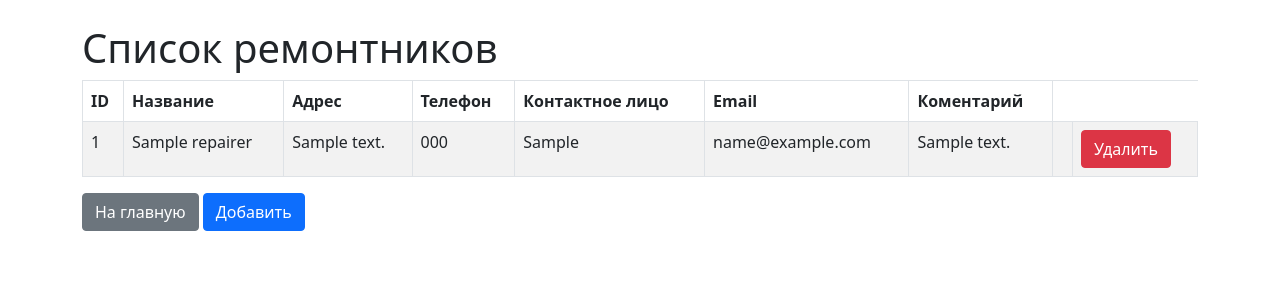
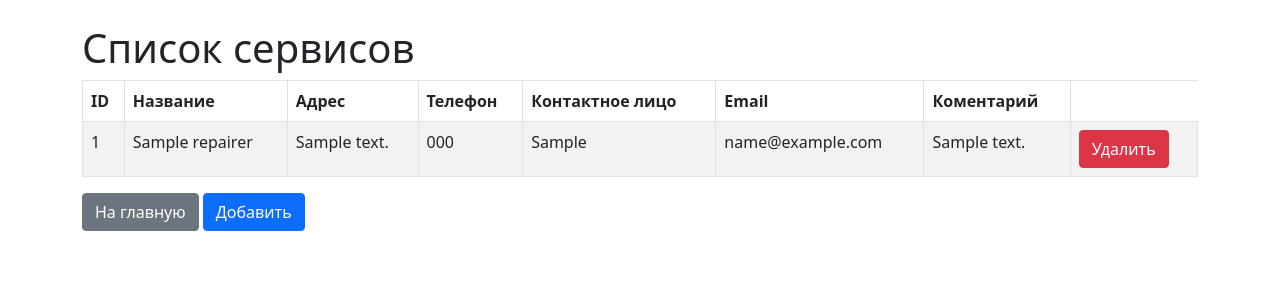
Before and after one commit to botnbot/instrument_control, a Django app: page /repairers/ in a window 1280 px wide. Shown: the part 58-358 px from the top of the page. Run offline with Django 5.2, Linux system fonts and the light colour scheme; tables that the repository leaves empty hold one stand-in row (values such as "Sample post"); some libraries are stand-ins or nearby versions.

Commit message:
repairer.id replaced for repairer.pk

```diff
--- a/core/models.py
+++ b/core/models.py
@@ -19,7 +19,7 @@ class Instruments(models.Model):
         (STATUS_BROKEN, "сломан"),
     ]
     name = models.CharField(max_length=100, verbose_name="Наименование")
-    inventory_N = models.IntegerField(
+    inventory_number = models.IntegerField(
         unique=True,
         null=True,
         blank=True,
--- a/core/templates/core/instruments/instruments_confirm_delete.html
+++ b/core/templates/core/instruments/instruments_confirm_delete.html
@@ -5,7 +5,7 @@
 <body>
     <div class="container mt-5">
         <h1 class="mb-4">Удалить инструмент</h1>
-        <p>Вы уверены, что хотите удалить "{{ instruments.name }} инв№{{ instruments.inventory_N }}"?</p>
+        <p>Вы уверены, что хотите удалить "{{ instruments.name }} инв№{{ instruments.inventory_number }}"?</p>
         <form method="post">
             {% csrf_token %}
             <button type="submit" class="btn btn-danger">Удалить</button>
--- a/core/templates/core/repairers/repairer_list.html
+++ b/core/templates/core/repairers/repairer_list.html
@@ -1,12 +1,12 @@
 {% extends 'base.html' %}
-{% block title %}Список ремонтников{% endblock %}
+{% block title %}Список сервисов{% endblock %}
 
 
 {% block content %}
 
-<h1>Список ремонтников</h1>
+<h1>Список сервисов</h1>
 {% if repairers %}
-<table class="table table-striped table table-bordered">
+<table class="table table-striped table-hover table-bordered">
     <thead>
     <tr>
         <th scope="col">ID</th>
@@ -21,14 +21,14 @@
     <tbody>
     {% for repairer in repairers %}
     <tr>
-        <td>{{ repairer.id }}</td>
+        <td>{{ repairer.pk }}</td>
         <td> <a href="{% url 'core:repairer_detail' repairer.id %}" class="info-table-link">{{ repairer.name }}</a></td>
         <td>{{ repairer.address }}</td>
         <td>{{ repairer.phone }}</td>
         <td>{{ repairer.contact_person }}</td>
         <td>{{ repairer.email }}</td>
         <td> {{ repairer.comment }}</td>
-        <td> <td><a href="{% url 'core:repairer_delete' repairer.pk %}" class="btn btn-danger">Удалить</a></td>
+        <td> <a href="{% url 'core:repairer_delete' repairer.pk %}" class="btn btn-danger">Удалить</a></td>
     </tr>
     {% endfor %}
     </tbody>
@@ -54,7 +54,7 @@
 </nav>
 {% endif %}
 {% else %}
-<p>Нет ремонтников</p>
+<p>Нет сервисов</p>
 {% endif %}
 
 <a href="{% url 'core:repairer_list' %}" class="btn btn-secondary">На главную</a>
--- a/core/templates/core/repairs/repair_list.html
+++ b/core/templates/core/repairs/repair_list.html
@@ -6,7 +6,7 @@
 
 <h1>Список ремонтов</h1>
 {% if repairs %}
-<table class="table table-striped table-bordered">
+<table class="table table-striped table-hover table-bordered">
     <thead>
     <tr>
         <th scope="col">ID</th>
@@ -22,7 +22,7 @@
     <tbody>
     {% for repair in repairs %}
     <tr>
-        <td>{{ repair.id }}</td>
+        <td>{{ repair.pk }}</td>
         <td><a href="{% url 'core:instrument_detail' repair.instrument.pk %}" class="info-table-link">{{ repair.instrument }}</a></td>
         <td><a href="{% url 'core:repairer_detail' repair.repairer.pk %}" class="info-table-link">{{ repair.repairer }}</a></td>
         <td>{{ repair.failure_date }}</td>
@@ -39,6 +39,8 @@
     {% endfor %}
     </tbody>
 </table>
+
+
 {% else %}
 <p>Ничего нет в ремонте</p>
 {% endif %}
```
